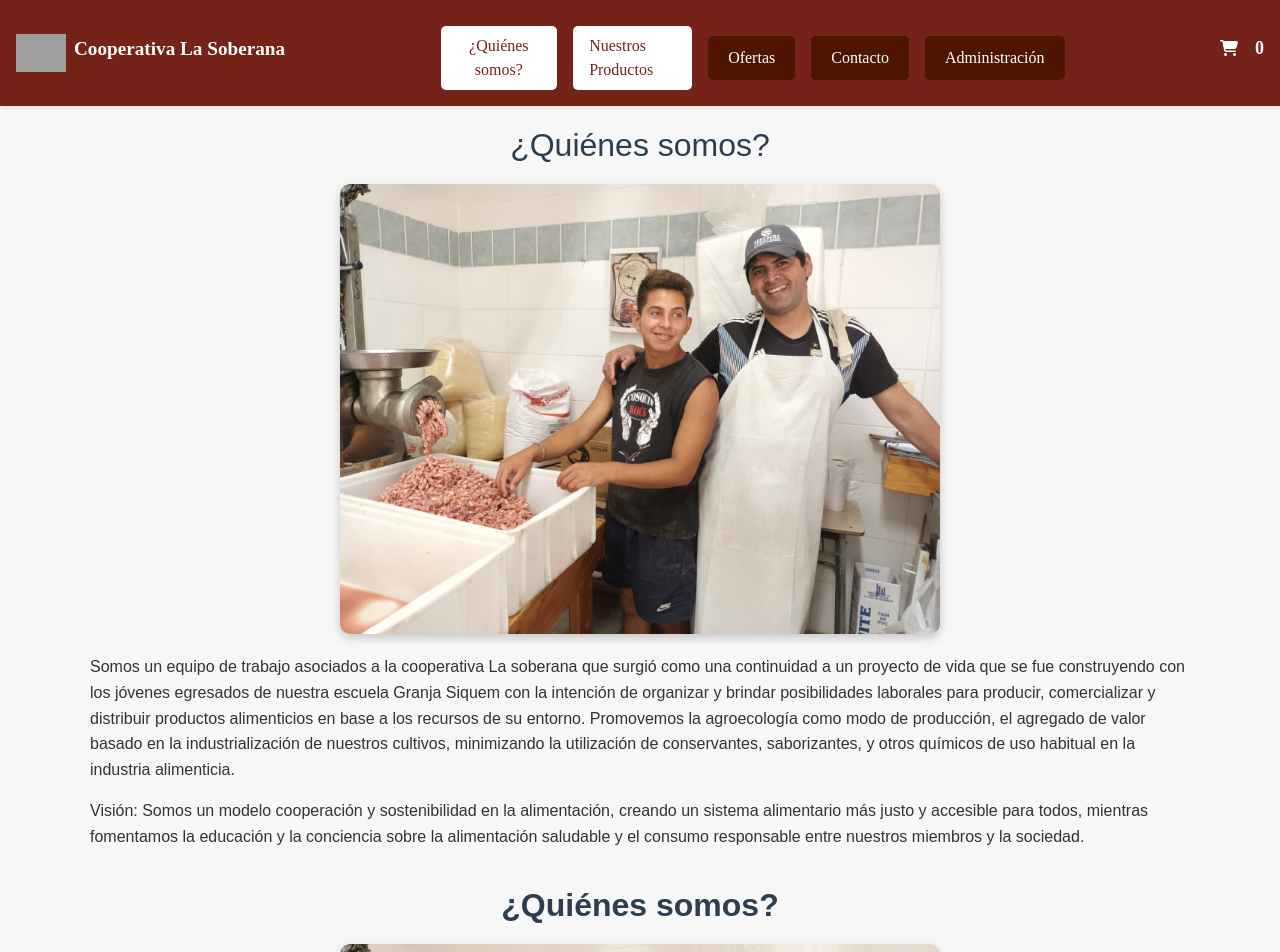
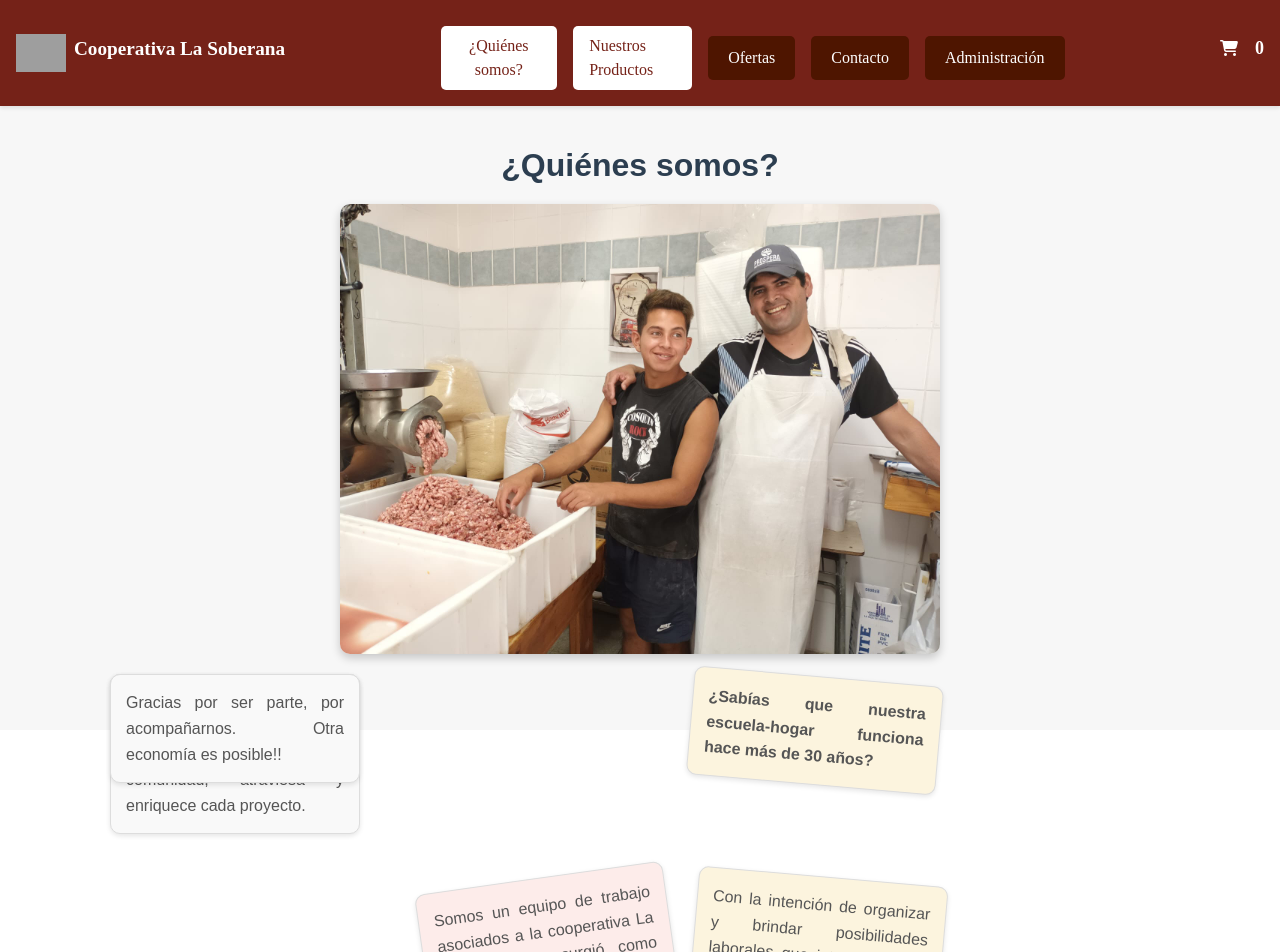
Before and after one commit to romimartinezurbani/ecommerce, a React (Create React App) app: page /about in a window 1280 px wide. Shown: the top 952 px of the page. Built offline with nearby package versions, Linux system fonts and the light colour scheme; grey boxes are pictures that could not be loaded.

Commit message:
fix styles

```diff
--- a/src/components/About/About.js
+++ b/src/components/About/About.js
@@ -7,16 +7,6 @@ const About = () => {
   return (
 
     <div className='contenedor container'>
-      <h1>¿Quiénes somos?</h1>
-
-      <img src={nosotros} alt="" className="nosotros" />
-
-      <p>Somos un equipo de trabajo asociados a la cooperativa La soberana que surgió como una continuidad a un proyecto de vida que se fue construyendo con los jóvenes egresados de nuestra escuela Granja Siquem con la intención de organizar y brindar posibilidades laborales para producir, comercializar y distribuir productos alimenticios en base a los recursos de su entorno.
-      Promovemos la agroecología como modo de producción, el agregado de valor basado en la industrialización de nuestros cultivos, minimizando la utilización de conservantes, saborizantes, y otros químicos de uso habitual en la industria alimenticia.
-      </p>
-      <p>Visión:
-      Somos un modelo cooperación y sostenibilidad en la alimentación, creando un sistema alimentario más justo y accesible para todos, mientras fomentamos la educación y la conciencia sobre la alimentación saludable y el consumo responsable entre nuestros miembros y la sociedad.
-      </p>
 
     <div className="contenedor">
       <h1><b>¿Quiénes somos?</b></h1>
--- a/src/components/ItemDetail/ItemDetail.css
+++ b/src/components/ItemDetail/ItemDetail.css
@@ -78,6 +78,16 @@ picture>p{
   background-color: #751100;
 }
 
+.contador {
+  display: flex;
+  flex-direction: column;
+}
+
+.count {
+  width: 100%;
+  text-align: center;
+}
+
 /* Media Queries para responsividad */
 @media (max-width: 1200px) {
   .CardItem {
--- a/src/components/ItemDetail/ItemDetail.js
+++ b/src/components/ItemDetail/ItemDetail.js
@@ -57,7 +57,7 @@ const ItemDetail = ({ id, products, imageName, category, descripcion, price, sto
               <button onClick={handleDecrement} disabled={count <= 1}>
                 -
               </button>
-              <span>{count}</span>
+              <span className='count'>{count}</span>
               <button onClick={handleIncrement} disabled={count >= stock}>
                 +
               </button>
--- a/src/components/ItemList/ItemList.css
+++ b/src/components/ItemList/ItemList.css
@@ -1,6 +1,6 @@
 /* Estilo del contenedor principal */
 .CardList {
-  height: 100vh;
+  height: auto;
   display: flex; /* Habilita flexbox */
   flex-wrap: wrap; /* Permite que los items salten a otra fila si no caben */
   justify-content: center; /* Centra las tarjetas horizontalmente */
--- a/src/components/NavBar/NavBar.css
+++ b/src/components/NavBar/NavBar.css
@@ -124,6 +124,7 @@
     background-color: #752218;
     padding: 10px;
     border-radius: 10px;
+    z-index: 1111111;
   }
 
   .container-burguer-cart {
--- a/src/components/NavBar/NavBar.js
+++ b/src/components/NavBar/NavBar.js
@@ -29,7 +29,7 @@ const NavBar = () => {
         <NavLink to={`/About`} className={({ isActive }) => isActive ? 'ActiveOption' : 'Option'}>¿Quiénes somos?</NavLink>
 
         <div className="dropdown">
-          <NavLink to="#" className={({ isActive }) => isActive ? 'ActiveOption dropdown-btn' : 'Option dropdown-btn'}>
+          <NavLink className={({ isActive }) => isActive ? 'ActiveOption dropdown-btn' : 'Option dropdown-btn'}>
             Nuestros Productos
           </NavLink>
           <div className="dropdown-content">
```
